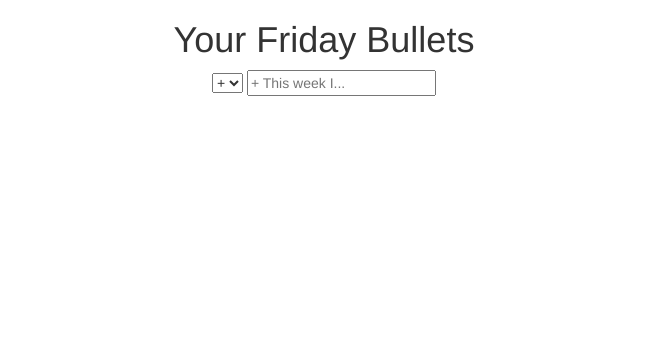
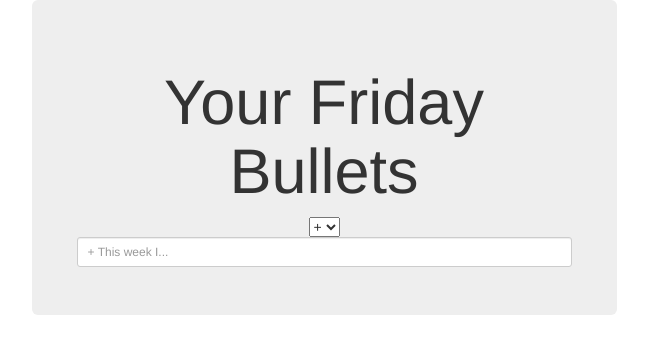
Before and after one commit to urbushey/bullets, a Django app: page / in a window 1280 px wide. Shown: the top 354 px of the page, without its empty margins (316-964 px from the left). Run offline with Django 3.2, Linux system fonts and the light colour scheme; some libraries are stand-ins or nearby versions.

Commit message:
Custom stylings.

```diff
--- a/bullet_app/templates/base.html
+++ b/bullet_app/templates/base.html
@@ -9,18 +9,23 @@
     <body>
         <div class="container">
 
-            <div class="row"
-                <div class="col-md-6 col-md-offset-3">
+            <div class="row">
+                <div class="col-md-6 col-md-offset-3 jumbotron">
                     <div class="text-center">
                         <h1>{% block header_text %}{% endblock %}</h1>
+                            <div class="row">
                             <form method="POST" action="{% block form_action %}{%endblock%}">
                                 <select name="bullet_sign" id="id_new_bullet_dropdown">
                                     <option value="+">+</option>
                                     <option value="-">-</option>
                                 </select>
-                            <input name="bullet_text" id="id_new_bullet" placeholder="+ This week I...">
+                                <input name="bullet_text"
+                                       id="id_new_bullet"
+                                       placeholder="+ This week I..."
+                                       class="form-control input-sm">
                                 {% csrf_token %}
                             </form>
+                        </div>
                     </div>
                 </div>
 
```
Lines whose indentation alone changed are shown as unchanged.
